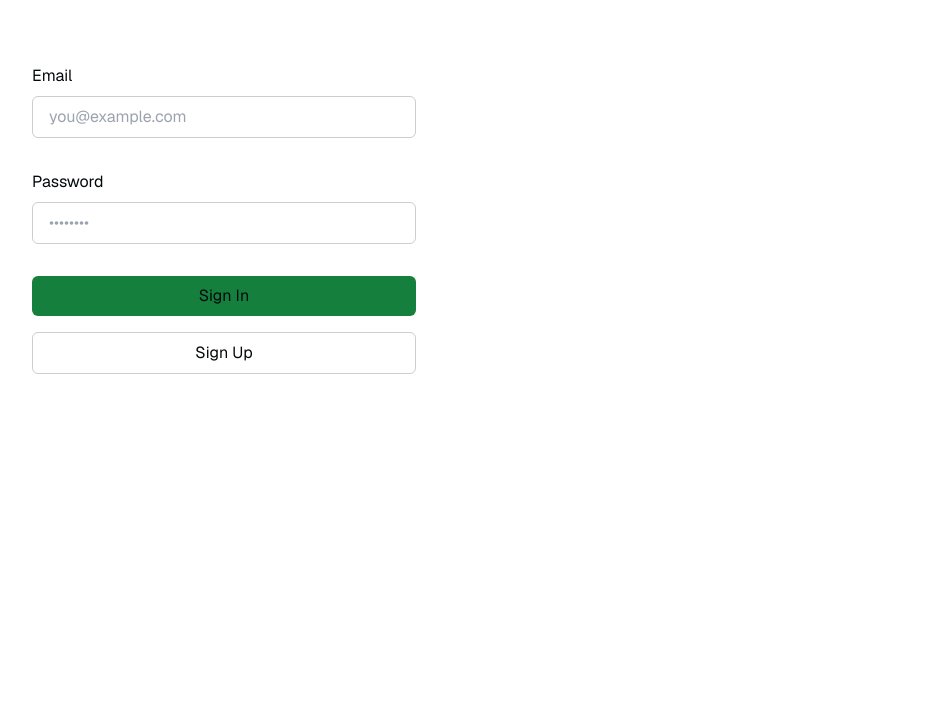
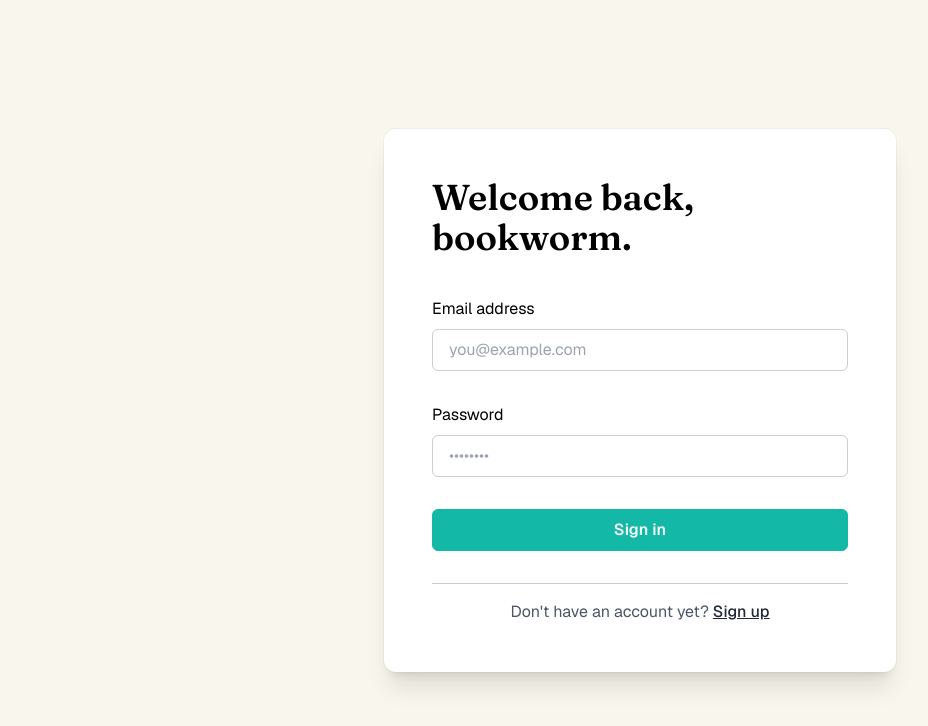
Before and after one commit to trishalim/pocket-dreams, a Next.js app: page /login in a window 1280 px wide. Shown: the top 726 px of the page, without its empty margins (0-928 px from the left). Built offline with nearby package versions, Linux system fonts and the light colour scheme; no server answers.

Commit message:
pretty signin/signup pages

```diff
--- /dev/null
+++ b/app/(account)/layout.tsx
@@ -0,0 +1,13 @@
+export default function AccountLayout({
+  children,
+}: {
+  children: React.ReactNode;
+}) {
+  return (
+    <div className="bg-[#f9f6ed] min-h-screen w-full flex items-center justify-center px-4">
+      <div className="max-w-lg w-full p-12 shadow-xl ring-1 ring-gray-400/10 bg-white rounded-xl flex-1">
+        {children}
+      </div>
+    </div>
+  );
+}
--- /dev/null
+++ b/app/(account)/login/page.tsx
@@ -0,0 +1,71 @@
+import Link from "next/link";
+import { headers } from "next/headers";
+import { createClient } from "@/utils/supabase/server";
+import { redirect } from "next/navigation";
+import { SubmitButton } from "./submit-button";
+import Button from "@/components/Button";
+
+export default function Login({
+  searchParams,
+}: {
+  searchParams: { message: string };
+}) {
+  const signIn = async (formData: FormData) => {
+    "use server";
+
+    const email = formData.get("email") as string;
+    const password = formData.get("password") as string;
+    const supabase = createClient();
+
+    const { error } = await supabase.auth.signInWithPassword({
+      email,
+      password,
+    });
+
+    if (error) {
+      return redirect("/login?message=Could not authenticate user");
+    }
+
+    return redirect("/");
+  };
+
+  return (
+    <form className="flex flex-col justify-center gap-2">
+      <h1 className="font-serif text-4xl font-semibold mb-8">
+        Welcome back, bookworm.
+      </h1>
+      <label htmlFor="email">Email address</label>
+      <input
+        className="rounded-md px-4 py-2 bg-inherit border mb-6"
+        name="email"
+        placeholder="you@example.com"
+        required
+      />
+      <label htmlFor="password">Password</label>
+      <input
+        className="rounded-md px-4 py-2 bg-inherit border mb-6"
+        type="password"
+        name="password"
+        placeholder="••••••••"
+        required
+      />
+      <Button
+        type="submit"
+        variant="primary"
+        formAction={signIn}
+        className="bg-green-700 rounded-md px-4 py-2 text-foreground mb-2"
+        pendingText="Signing In..."
+      >
+        Sign in
+      </Button>
+      {searchParams?.message && <p className="mt-4">{searchParams.message}</p>}
+
+      <div className="border-t mt-4 pt-4 text-gray-600 text-center">
+        Don&apos;t have an account yet?{" "}
+        <Link className="underline font-medium text-gray-800" href="/register">
+          Sign up
+        </Link>
+      </div>
+    </form>
+  );
+}
--- /dev/null
+++ b/app/(account)/register/page.tsx
@@ -0,0 +1,76 @@
+import { headers } from "next/headers";
+import { createClient } from "@/utils/supabase/server";
+import { redirect } from "next/navigation";
+import Button from "@/components/Button";
+import Link from "next/link";
+
+export default function Register({
+  searchParams,
+}: {
+  searchParams: { message: string };
+}) {
+  const signUp = async (formData: FormData) => {
+    "use server";
+
+    const origin = headers().get("origin");
+    const email = formData.get("email") as string;
+    const password = formData.get("password") as string;
+    const supabase = createClient();
+
+    const { error, data } = await supabase.auth.signUp({
+      email,
+      password,
+      options: {
+        emailRedirectTo: `${origin}/auth/callback`,
+      },
+    });
+
+    if (error) {
+      return redirect("/register?message=Could not authenticate user");
+    }
+
+    return redirect(
+      "/register?message=Check email to continue sign in process",
+    );
+  };
+
+  return (
+    <form className="flex flex-col justify-center gap-2">
+      <h1 className="font-serif text-4xl font-semibold mb-8">
+        Let&apos;s get started, bookworm.
+      </h1>
+      <label htmlFor="email">Email address</label>
+      <input
+        className="rounded-md px-4 py-2 bg-inherit border mb-6"
+        name="email"
+        placeholder="you@example.com"
+        required
+      />
+      <label htmlFor="password">Password</label>
+      <input
+        className="rounded-md px-4 py-2 bg-inherit border mb-6"
+        type="password"
+        name="password"
+        placeholder="••••••••"
+        required
+      />
+      <Button
+        type="submit"
+        variant="primary"
+        formAction={signUp}
+        className="border border-foreground/20 rounded-md px-4 py-2 text-foreground mb-2"
+        pendingText="Signing Up..."
+      >
+        Sign up
+      </Button>
+      {searchParams?.message && <p className="mt-4">{searchParams.message}</p>}
+
+      <div className="border-t mt-4 pt-4 text-gray-600 text-center">
+        Already have an account?{" "}
+        <Link className="underline font-medium text-gray-800" href="/login">
+          Sign in
+        </Link>
+      </div>
+    </form>
+  );
+}
--- a/app/book/[slug]/page.tsx
+++ b/app/book/[slug]/page.tsx
@@ -37,7 +37,6 @@ export default async function Page({ params }: { params: { slug: string } }) {
   const userBook = await getUserBook(book.id);
 
   if (userBook) {
-    console.log({ userBook });
     return (
       <Container className="grid gap-6">
         <UserBookHeader book={userBook} />
--- a/app/login/page.tsx
+++ /dev/null
@@ -1,100 +0,0 @@
-import Link from "next/link";
-import { headers } from "next/headers";
-import { createClient } from "@/utils/supabase/server";
-import { redirect } from "next/navigation";
-import { SubmitButton } from "./submit-button";
-
-export default function Login({
-  searchParams,
-}: {
-  searchParams: { message: string };
-}) {
-  const signIn = async (formData: FormData) => {
-    "use server";
-
-    const email = formData.get("email") as string;
-    const password = formData.get("password") as string;
-    const supabase = createClient();
-
-    const { error } = await supabase.auth.signInWithPassword({
-      email,
-      password,
-    });
-
-    if (error) {
-      return redirect("/login?message=Could not authenticate user");
-    }
-
-    return redirect("/");
-  };
-
-  const signUp = async (formData: FormData) => {
-    "use server";
-
-    const origin = headers().get("origin");
-    const email = formData.get("email") as string;
-    const password = formData.get("password") as string;
-    const supabase = createClient();
-
-    const { error, data } = await supabase.auth.signUp({
-      email,
-      password,
-      options: {
-        emailRedirectTo: `${origin}/auth/callback`,
-      },
-    });
-
-    console.log({ data, error });
-
-    if (error) {
-      return redirect("/login?message=Could not authenticate user");
-    }
-
-    return redirect("/login?message=Check email to continue sign in process");
-  };
-
-  return (
-    <div className="flex-1 flex flex-col w-full px-8 py-16 sm:max-w-md justify-center gap-2">
-      <form className="flex-1 flex flex-col w-full justify-center gap-2 text-foreground">
-        <label className="text-md" htmlFor="email">
-          Email
-        </label>
-        <input
-          className="rounded-md px-4 py-2 bg-inherit border mb-6"
-          name="email"
-          placeholder="you@example.com"
-          required
-        />
-        <label className="text-md" htmlFor="password">
-          Password
-        </label>
-        <input
-          className="rounded-md px-4 py-2 bg-inherit border mb-6"
-          type="password"
-          name="password"
-          placeholder="••••••••"
-          required
-        />
-        <SubmitButton
-          formAction={signIn}
-          className="bg-green-700 rounded-md px-4 py-2 text-foreground mb-2"
-          pendingText="Signing In..."
-        >
-          Sign In
-        </SubmitButton>
-        <SubmitButton
-          formAction={signUp}
-          className="border border-foreground/20 rounded-md px-4 py-2 text-foreground mb-2"
-          pendingText="Signing Up..."
-        >
-          Sign Up
-        </SubmitButton>
-        {searchParams?.message && (
-          <p className="mt-4 p-4 bg-foreground/10 text-foreground text-center">
-            {searchParams.message}
-          </p>
-        )}
-      </form>
-    </div>
-  );
-}
--- a/components/AuthButton.tsx
+++ b/components/AuthButton.tsx
@@ -1,5 +1,4 @@
 import { createClient } from "@/utils/supabase/server";
-import Link from "next/link";
 import { redirect } from "next/navigation";
 import LogoutButton from "@/components/LogoutButton";
 import Button from "@/components/Button";
@@ -22,9 +21,9 @@ export default async function AuthButton() {
   return user ? (
     <div className="flex items-center gap-4">
       {user.email}
-      <LogoutButton userId={user.id} />
+      <LogoutButton />
     </div>
   ) : (
-    <Button href="/login">Get started</Button>
+    <Button href="/register">Get started</Button>
   );
 }
--- a/components/Button.tsx
+++ b/components/Button.tsx
@@ -1,13 +1,16 @@
 import Link from "next/link";
+import type { ComponentProps } from "react";
 
 interface Props {
   variant?: "primary" | "secondary" | "tertiary";
   className?: string;
+  pending?: boolean;
+  pendingText?: string;
 }
 
-interface ButtonProps
-  extends Props,
-    React.ButtonHTMLAttributes<HTMLButtonElement> {}
+// interface ButtonProps
+//   extends Props,
+//     React.ButtonHTMLAttributes<HTMLButtonElement> {}
 
 interface AnchorProps
   extends Props,
@@ -15,11 +18,15 @@ interface AnchorProps
   href: string;
 }
 
+type ButtonProps = ComponentProps<"button"> & Props;
+
 export default function Button(props: AnchorProps | ButtonProps) {
   const {
     className: customClassName = "",
     variant = "primary",
     children,
+    pending,
+    pendingText,
   } = props;
 
   const classNames = {
@@ -31,7 +38,7 @@ export default function Button(props: AnchorProps | ButtonProps) {
     tertiary: "text-gray-700 border border-transparent font-medium",
   };
 
-  const className = `${customClassName} ${classNames.base} ${classNames[variant]}`;
+  const className = `${customClassName} ${pending && pendingText ? " cursor-not-allowed opacity-50" : ""} ${classNames.base} ${classNames[variant]}`;
 
   if (!!(props as AnchorProps).href) {
     const anchorProps = props as AnchorProps;
@@ -44,5 +51,9 @@ export default function Button(props: AnchorProps | ButtonProps) {
 
   const buttonProps = props as ButtonProps;
 
-  return <button {...buttonProps} className={className} />;
+  return (
+    <button {...buttonProps} className={className}>
+      {pending && pendingText ? pendingText : children}
+    </button>
+  );
 }
--- a/components/LandingPage.tsx
+++ b/components/LandingPage.tsx
@@ -15,7 +15,7 @@ export default function LandingPage() {
                 track the books you read
               </h1>
               <p className="text-gray-500 mb-5 md:hidden">
-                Track the books you read without all the fuss.
+                Create your virtual book shelf without all the fuss.
               </p>
               <div className="hidden md:block">
                 <AuthButton />
@@ -34,7 +34,7 @@ export default function LandingPage() {
 
       <div className="max-w-5xl mx-auto w-full px-4 py-8 lg:py-16">
         <h2 className="hidden lg:block font-serif text-3xl font-semibold mb-10">
-          Track the books you read without all the fuss.
+          Create your virtual book shelf without all the fuss.
         </h2>
         <div className="grid lg:grid-cols-3 gap-12">
           <div className="rounded-xl p-5 bg-white shadow-lg ring-1 ring-gray-300/10">
--- a/components/LogoutButton.tsx
+++ b/components/LogoutButton.tsx
@@ -1,12 +1,10 @@
 "use client";
 
-import { useMutation, useQueryClient } from "@tanstack/react-query";
-import { createClient } from "@/utils/supabase/client";
-import { redirect, useRouter } from "next/navigation";
+import { useQueryClient } from "@tanstack/react-query";
 import { signOut } from "@/app/actions/auth";
 import Button from "@/components/Button";
 
-export default function LogoutButton({ userId }: { userId: string }) {
+export default function LogoutButton() {
   const queryClient = useQueryClient();
 
   const handleSignOut = () => {
@@ -15,7 +13,6 @@ export default function LogoutButton({ userId }: { userId: string }) {
 
   return (
     <form action={handleSignOut}>
-      {userId}
       <Button variant="secondary" type="submit">
         Logout
       </Button>
```
Also changed, not shown: app/(account)/login/submit-button.tsx (renamed from app/login/submit-button.tsx).
